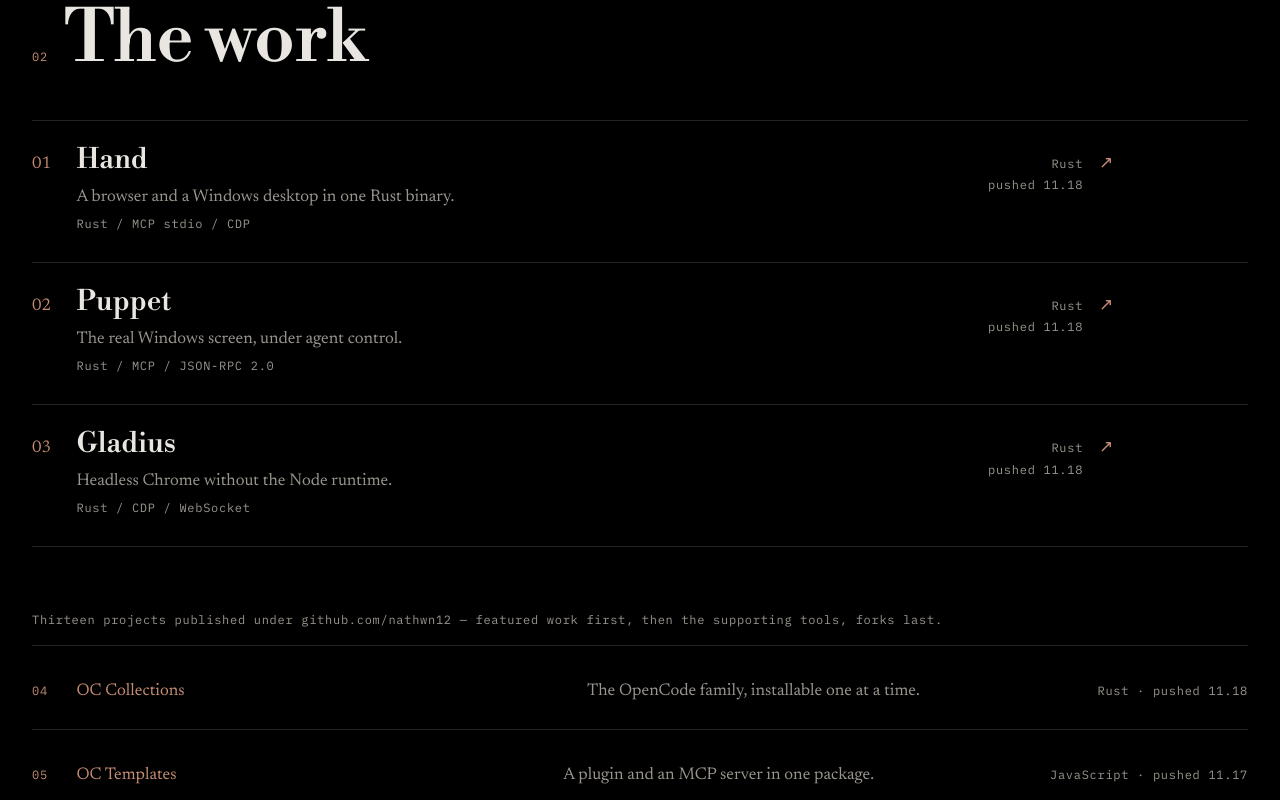
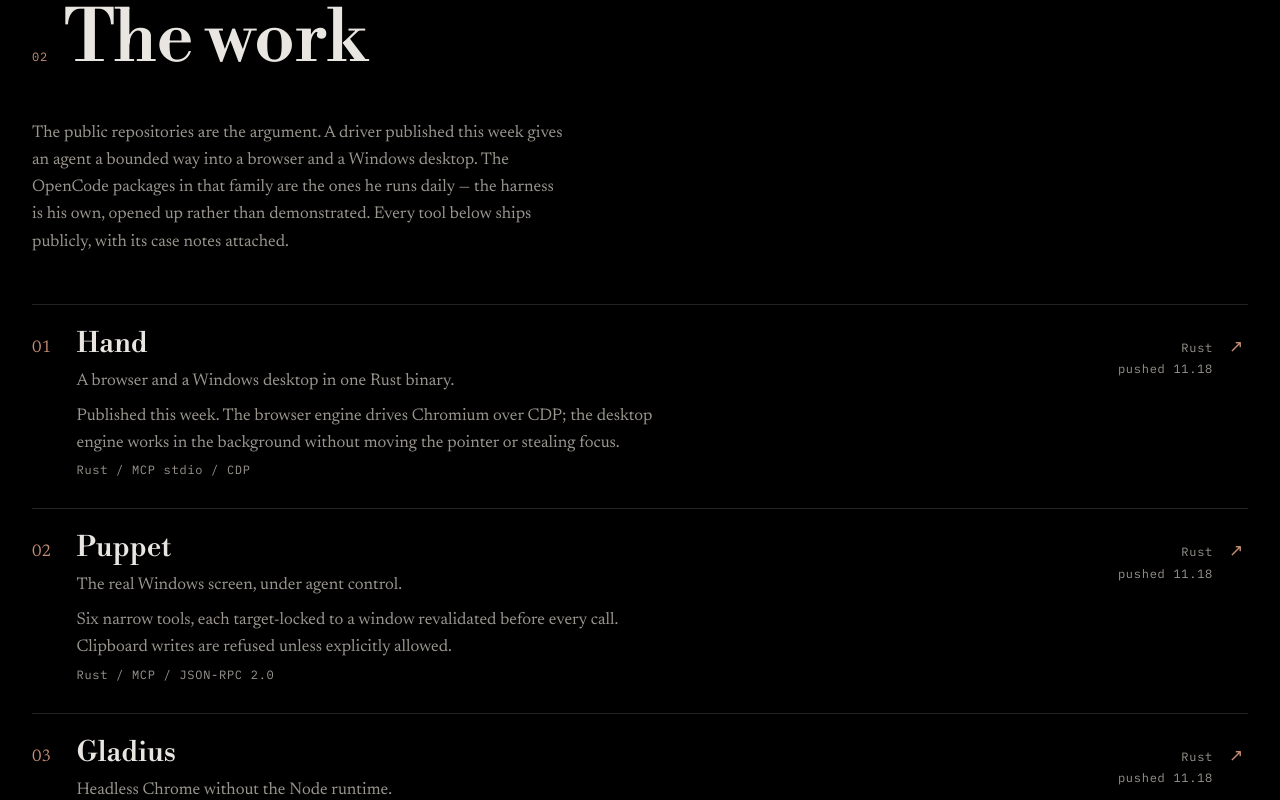
Before and after one commit to nathwn12/nathwn12.github.io, a React (Vite) app: page / in a window 1280 px wide. Shown: the part 2380-3180 px from the top of the page. Built offline with nearby package versions, Linux system fonts and the light colour scheme.

Commit message:
style(work): render lead-in and second lines

```diff
--- a/src/components/LedgerPage.tsx
+++ b/src/components/LedgerPage.tsx
@@ -12,7 +12,7 @@ import {
   statusLine,
 } from "../content/ledger";
 import { signal, specLines } from "../content/signal";
-import { featuredRows, indexRows } from "../content/showcase";
+import { featuredRows, indexRows, workIntro } from "../content/showcase";
 import { projectsLede } from "../content/projects";
 import { CONTACT_EMAIL, CV_PATH, RESUME_PATH } from "../lib/contact";
 
@@ -181,6 +181,7 @@ export default function LedgerPage() {
         </Cluster>
 
         <Cluster id="work" index="02" label="The work">
+          <p className="work-intro">{workIntro}</p>
           <div className="featured-list">
             {featuredRows.map((row) => (
               <div className="featured-row" key={row.dir}>
@@ -188,6 +189,7 @@ export default function LedgerPage() {
                 <div className="featured-main">
                   <h3>{row.name}</h3>
                   <p className="claim">{row.claim}</p>
+                  <p className="row-detail">{row.detail}</p>
                   <span className="tech data">{row.tech.join(" / ")}</span>
                 </div>
                 <div className="featured-stats data">
@@ -210,7 +212,10 @@ export default function LedgerPage() {
                 <a href={row.url} target="_blank" rel="noreferrer">
                   {row.name}
                 </a>
-                <span className="index-claim">{row.claim}</span>
+                <div className="index-copy">
+                  <span className="index-claim">{row.claim}</span>
+                  <span className="row-detail">{row.detail}</span>
+                </div>
                 <span className="index-stats data">
                   {row.language} · pushed {row.pushed}
                 </span>
--- a/src/styles/ledger.css
+++ b/src/styles/ledger.css
@@ -502,12 +502,29 @@
   transform: scaleX(1);
 }
 
+/* The open-source lead-in: prose at the measure, no plate behind it. */
+.work-intro {
+  max-width: var(--measure);
+  margin-block-end: var(--space-48);
+  color: var(--color-ink-muted);
+}
+
+/* The second line lives inside the copy column, inside the same hairline row. */
+.row-detail {
+  display: block;
+  max-width: 64ch;
+  margin-block-start: var(--space-8);
+  font-family: var(--font-text);
+  line-height: var(--leading-body);
+  color: var(--color-ink-muted);
+}
+
 .featured-row {
-  grid-template-columns: 3ch minmax(0, 2fr) minmax(0, 1fr) 12ch 2ch;
+  grid-template-columns: 3ch minmax(0, 3fr) minmax(0, 1fr) 2ch;
 }
 
 .index-row {
-  grid-template-columns: 3ch minmax(0, 2fr) minmax(0, 2fr) auto;
+  grid-template-columns: 3ch minmax(0, 2fr) minmax(0, 3fr) auto;
 }
 
 .featured-num,
@@ -558,7 +575,7 @@
   }
 
   .featured-main,
-  .index-claim {
+  .index-copy {
     grid-column: 2 / -1;
   }
 
```
Also changed, not shown: 1 other file (tests, documents, lock files or other folders).
